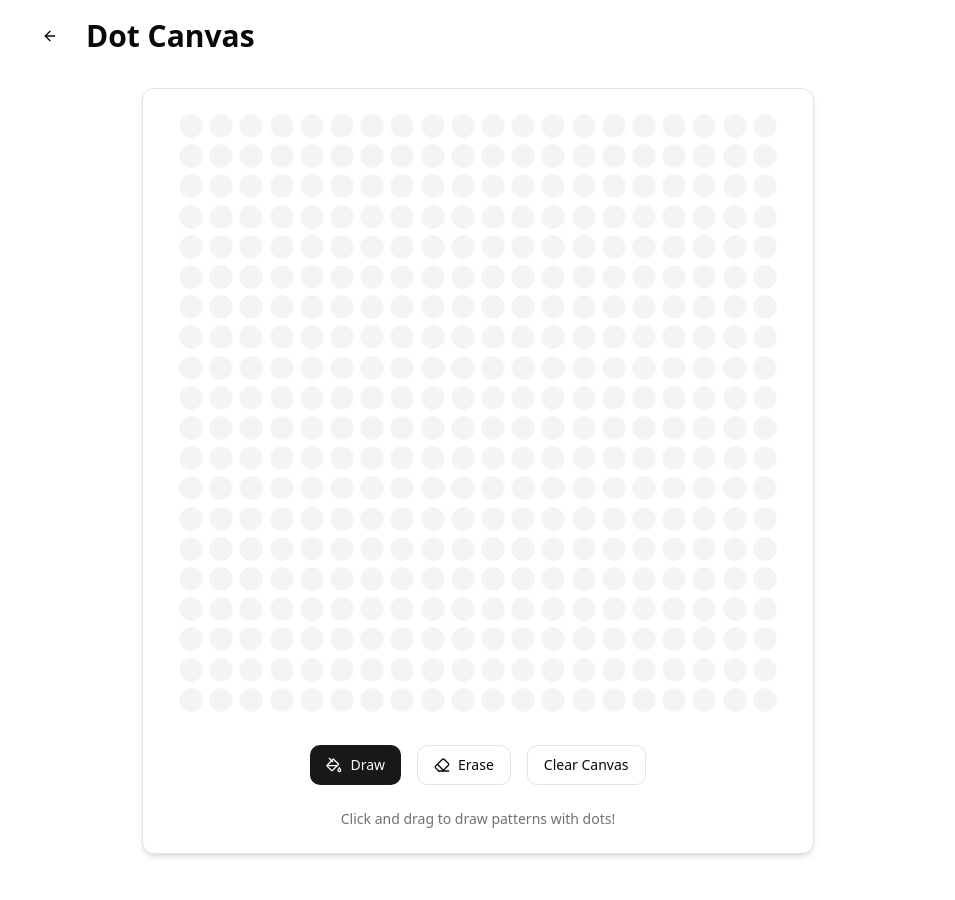
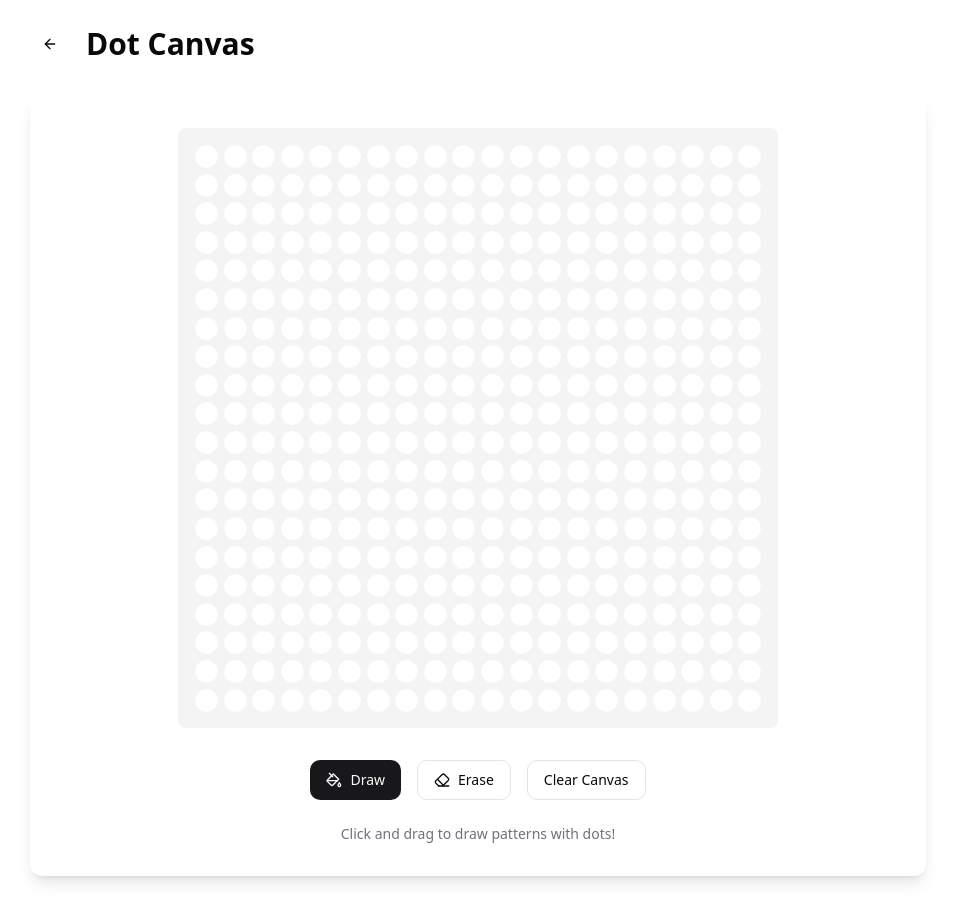
Before and after one commit to SyntaxSavvy-pixel/playful-interactopia, a React (Vite) app: page /dot-canvas in a window 1280 px wide. Shown: the whole page, without its empty margins (162-1117 px from the left). Before the commit the page ends 870 px from the top, so only its background shows below. Built offline with nearby package versions, Linux system fonts and the light colour scheme.

Commit message:
Fix canvas display issues
Updated the DotCanvas and GradientGenerator components to ensure they render properly, allowing users to interact and play the games as intended.
[skip gpt_engineer]

```diff
--- a/src/pages/DotCanvas.tsx
+++ b/src/pages/DotCanvas.tsx
@@ -39,8 +39,8 @@ const DotCanvas = () => {
   };
 
   return (
-    <div className="min-h-screen flex flex-col items-center justify-center p-4 page-transition">
-      <div className="w-full max-w-4xl mx-auto">
+    <div className="min-h-screen p-6 bg-background">
+      <div className="max-w-4xl mx-auto">
         <div className="flex items-center mb-8">
           <Link to="/" className="mr-4">
             <Button variant="ghost" size="icon">
@@ -50,12 +50,15 @@ const DotCanvas = () => {
           <h1 className="text-3xl font-bold">Dot Canvas</h1>
         </div>
 
-        <div className="experiment-card max-w-2xl mx-auto p-8">
+        <div className="bg-card rounded-xl shadow-lg p-8">
           <div
             className="grid gap-1 mb-8 mx-auto"
             style={{
               gridTemplateColumns: `repeat(20, minmax(0, 1fr))`,
-              maxWidth: "600px"
+              maxWidth: "600px",
+              backgroundColor: "hsl(var(--secondary))",
+              padding: "1rem",
+              borderRadius: "0.5rem"
             }}
             onMouseLeave={handleMouseUp}
             onMouseUp={handleMouseUp}
@@ -66,7 +69,7 @@ const DotCanvas = () => {
                   key={`${rowIndex}-${colIndex}`}
                   className={`
                     aspect-square rounded-full transition-all duration-200
-                    ${dot ? 'bg-primary scale-100' : 'bg-secondary scale-90'}
+                    ${dot ? 'bg-primary scale-100' : 'bg-background scale-90'}
                     hover:scale-100 cursor-pointer
                   `}
                   onMouseDown={() => handleMouseDown(rowIndex, colIndex)}
@@ -76,7 +79,7 @@ const DotCanvas = () => {
             ))}
           </div>
 
-          <div className="flex justify-center gap-4">
+          <div className="flex flex-wrap justify-center gap-4">
             <Button
               variant={isErasing ? 'outline' : 'default'}
               className="gap-2"
--- a/src/pages/GradientGenerator.tsx
+++ b/src/pages/GradientGenerator.tsx
@@ -2,10 +2,9 @@ import { useState } from "react";
 import { Link } from "react-router-dom";
 import { ArrowLeft, RefreshCcw, Copy } from "lucide-react";
 import { Button } from "@/components/ui/button";
-import { useToast } from "@/hooks/use-toast";
+import { toast } from "sonner";
 
 const GradientGenerator = () => {
-  const { toast } = useToast();
   const [gradient, setGradient] = useState({
     color1: "#FF5F6D",
     color2: "#FFC371",
@@ -32,14 +31,11 @@ const GradientGenerator = () => {
   const copyToClipboard = () => {
     const cssCode = `background: linear-gradient(${gradient.angle}deg, ${gradient.color1}, ${gradient.color2});`;
     navigator.clipboard.writeText(cssCode);
-    toast({
-      title: "Copied!",
-      description: "CSS code copied to clipboard",
-    });
+    toast.success("CSS code copied to clipboard");
   };
 
   return (
-    <div className="min-h-screen p-6 page-transition">
+    <div className="min-h-screen p-6 bg-background">
       <div className="max-w-4xl mx-auto">
         <div className="flex items-center mb-8">
           <Link to="/" className="mr-4">
@@ -59,12 +55,12 @@ const GradientGenerator = () => {
           />
 
           <div className="flex flex-wrap gap-4">
-            <Button onClick={generateNewGradient}>
-              <RefreshCcw className="mr-2 h-4 w-4" />
+            <Button onClick={generateNewGradient} className="gap-2">
+              <RefreshCcw className="h-4 w-4" />
               Generate New
             </Button>
-            <Button variant="outline" onClick={copyToClipboard}>
-              <Copy className="mr-2 h-4 w-4" />
+            <Button variant="outline" onClick={copyToClipboard} className="gap-2">
+              <Copy className="h-4 w-4" />
               Copy CSS
             </Button>
           </div>
```
